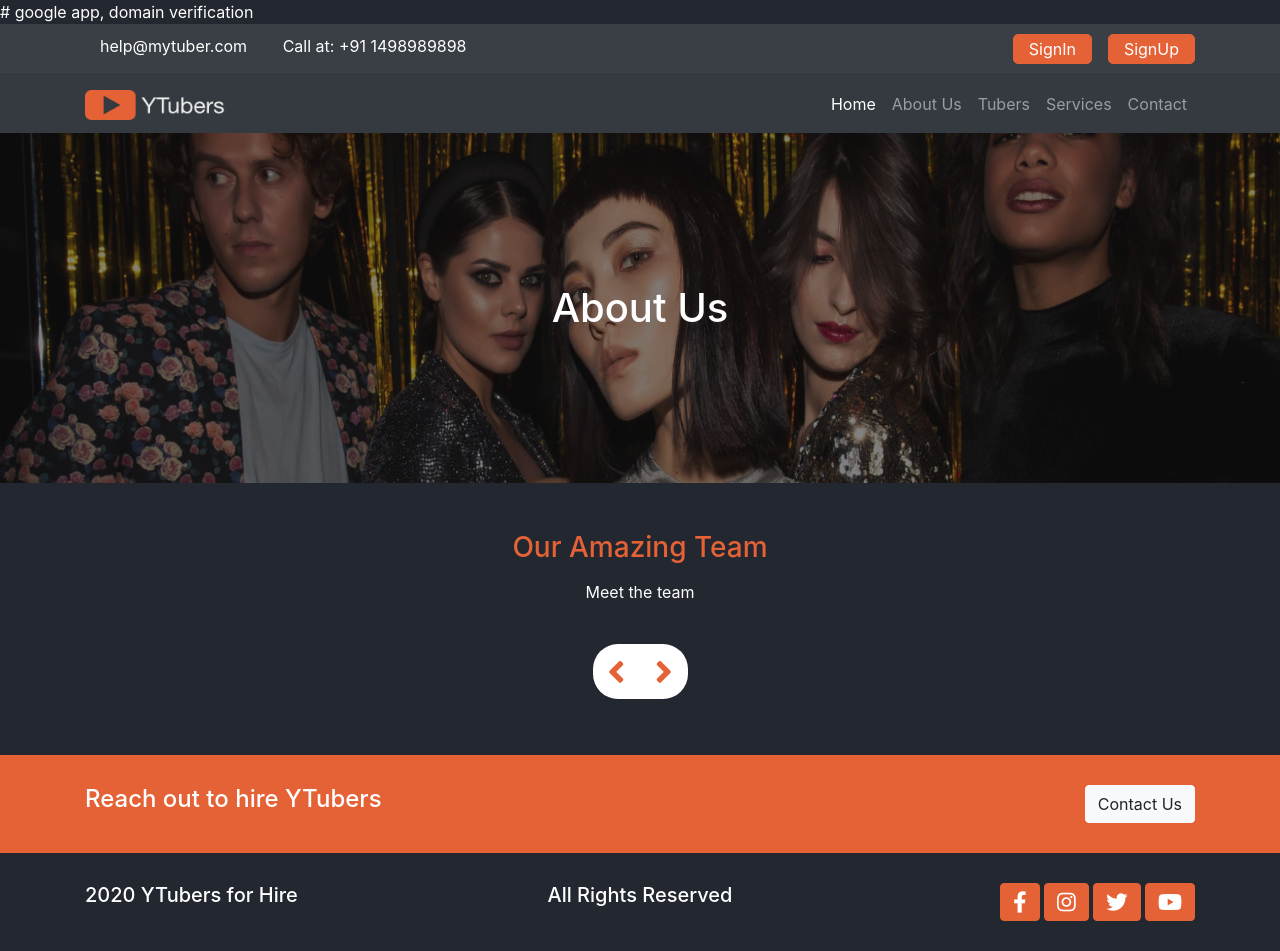
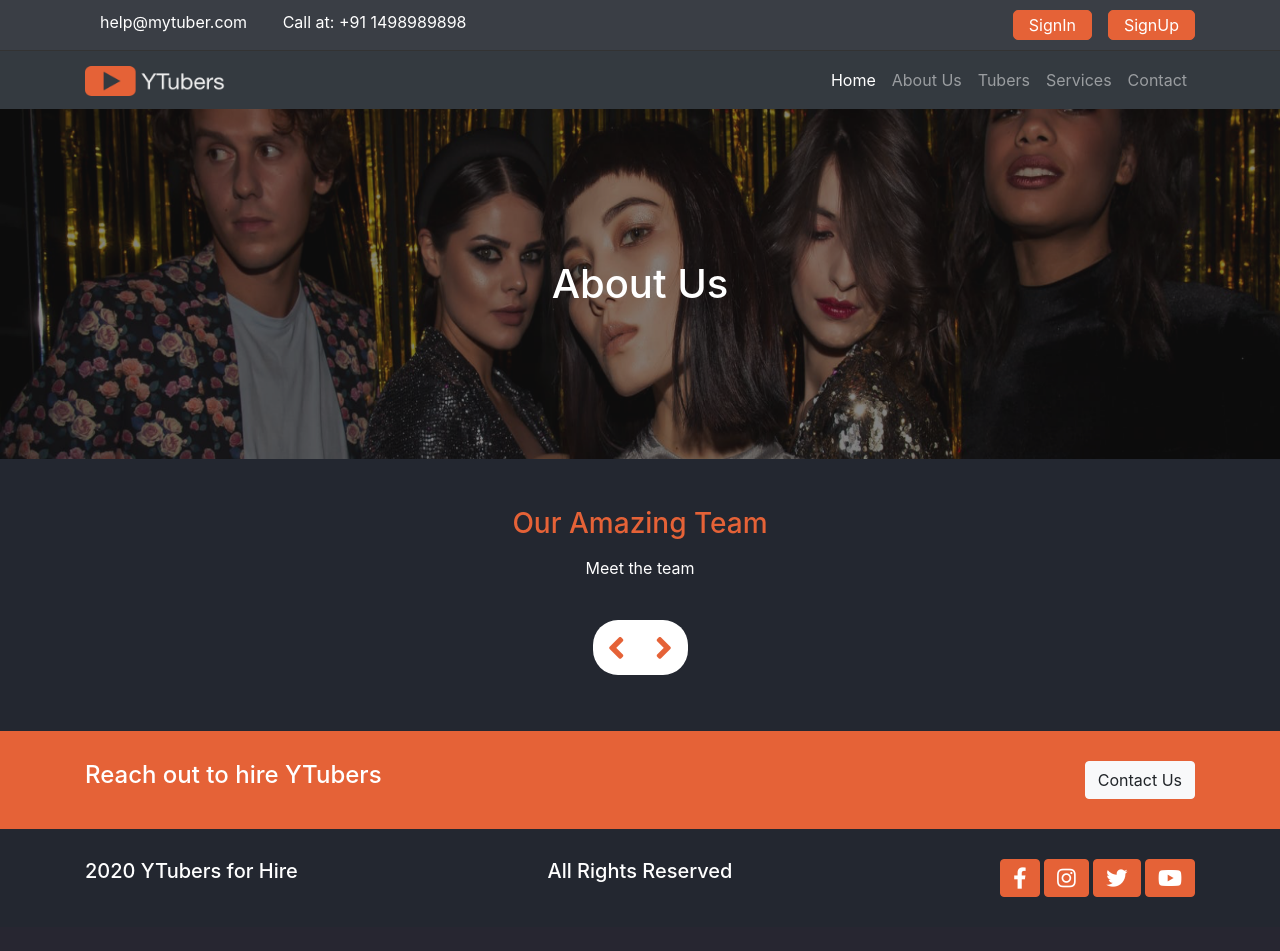
Before and after one commit to saroj789/tubers, a Django app: page /about in a window 1280 px wide. After the commit the page ends 897 px from the top, so only its background shows below. Run offline with Django 3.2, Linux system fonts and the light colour scheme; data that the repository does not hold is empty.

Commit message:
meta tag

```diff
--- a/templates/base.html
+++ b/templates/base.html
@@ -5,7 +5,7 @@
 <html lang="en">
 
 <head>
-  # google app, domain verification
+  {% comment %} # google app, domain verification {% endcomment %}
   <meta name="google-site-verification" content="zcyA7n20Vv-XPytmztya-qg0ddlwvx71xBzaDxGRqDY" />
 
   <meta charset="UTF-8">
```
